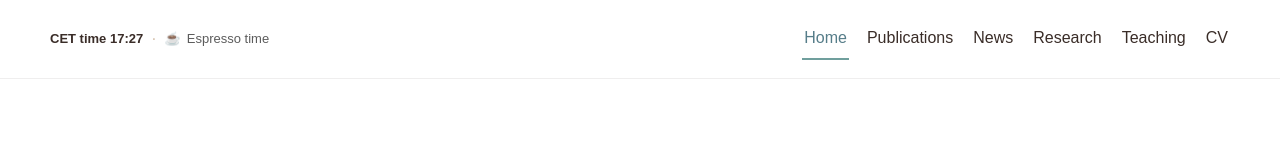
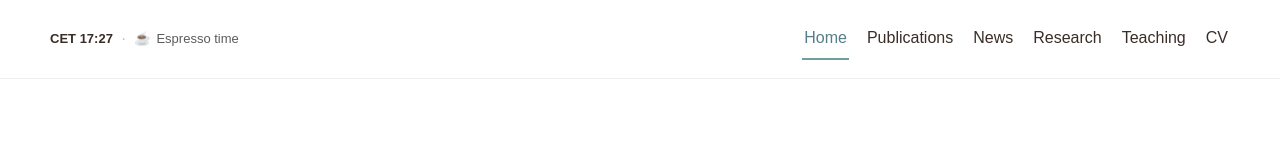
Before and after one commit to lucia-pezzetti/luciapezzetti.github.io, a Next.js app: page / in a window 1280 px wide. Shown: the top 160 px of the page. Built offline with nearby package versions, Linux system fonts and the light colour scheme.

Commit message:
CET header

```diff
--- a/src/app/components/SiteChrome.js
+++ b/src/app/components/SiteChrome.js
@@ -74,9 +74,9 @@ export function SiteHeader({ active }) {
           <div
             className="time-drink"
             title={`${timeStatus.time} in Zurich · ${timeStatus.label}`}
-            aria-label={`CET time ${timeStatus.time}. ${timeStatus.label}`}
+            aria-label={`CET ${timeStatus.time}. ${timeStatus.label}`}
           >
-            <span className="time-zone">CET time {timeStatus.time}</span>
+            <span className="time-zone">CET {timeStatus.time}</span>
             <span className="time-divider" aria-hidden="true">·</span>
             <span aria-hidden="true">{timeStatus.icon}</span>
             <span>{timeStatus.label}</span>
```
